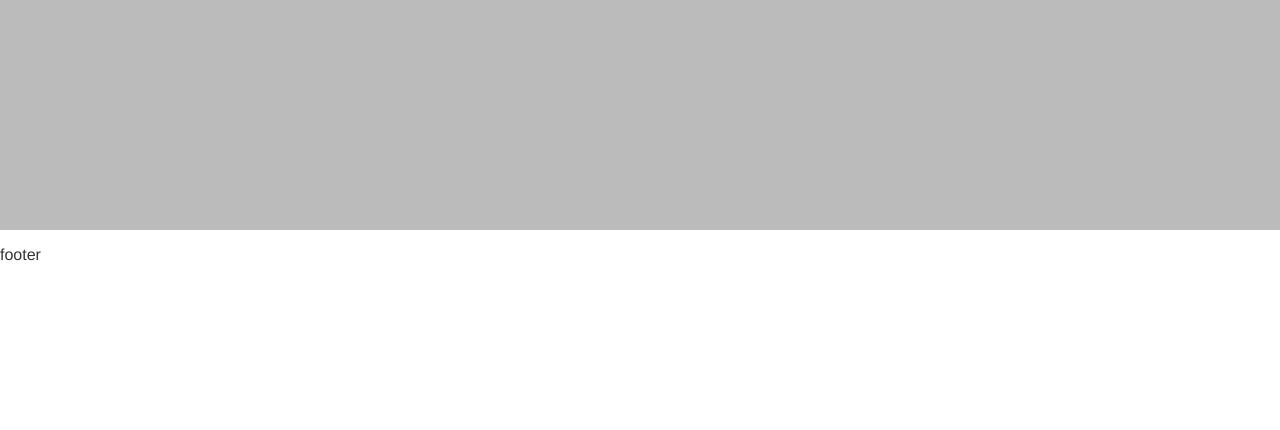
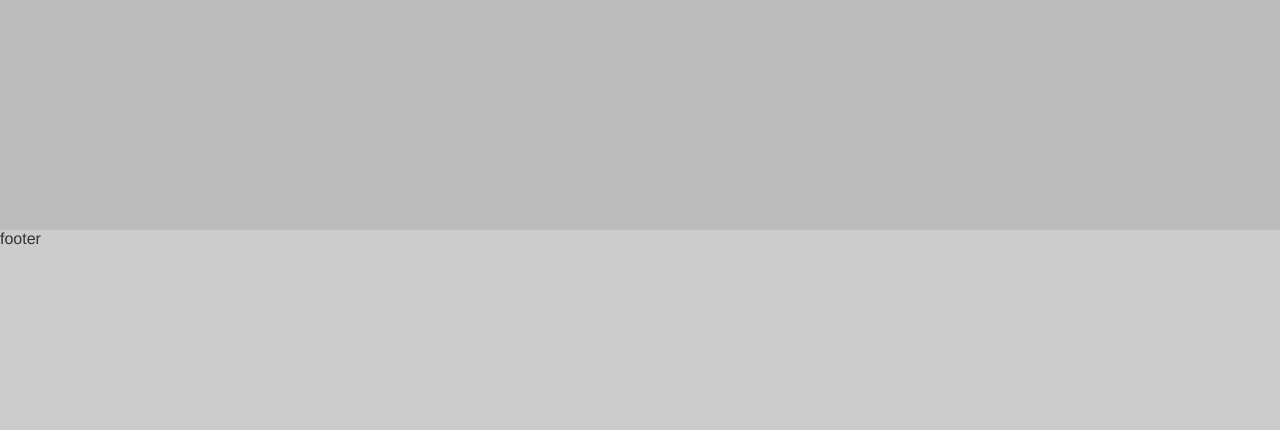
Before and after one commit to peachparfait/new-peachparfait.github.io, a Gatsby site: page / in a window 1280 px wide. Shown: the part 2970-3400 px from the top of the page. Before the commit the page ends 3250 px from the top, so only its background shows below. Built offline with nearby package versions, Linux system fonts and the light colour scheme; Gatsby itself is replaced by a stand-in of ours.

Commit message:
footer調整

```diff
--- a/src/pages/styles.scss
+++ b/src/pages/styles.scss
@@ -4,6 +4,7 @@ $thumbnailBackground: #ccc;
 $aboutMeBackground: #bbb;
 $worksBackground: #ccc;
 $articlesBackground: #bbb;
+$footerBackground: #ccc;
 
 body {
   font: 100% $font-stack;
@@ -33,3 +34,8 @@ body {
   height: 100vh;
   background-color: $articlesBackground;
 }
+
+.footer{
+  height: 200px;
+  background-color: $footerBackground;
+}
--- a/src/pages/templates/organisms/footer.js
+++ b/src/pages/templates/organisms/footer.js
@@ -2,7 +2,7 @@ import * as React from "react";
 
 const Footer = () => {
     return (
-        <p>footer</p>
+        <div className="footer">footer</div>
     )
   }
 
```
